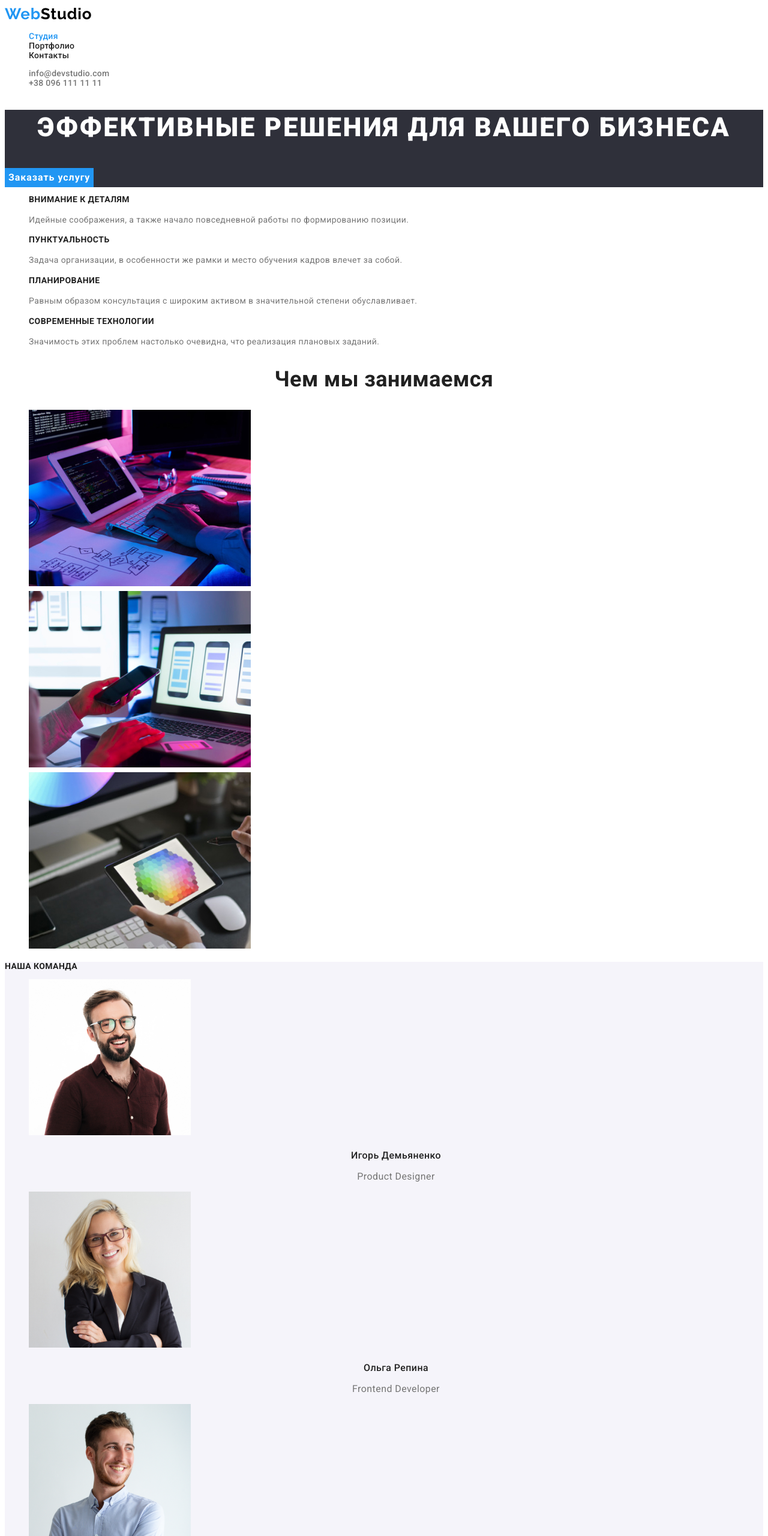
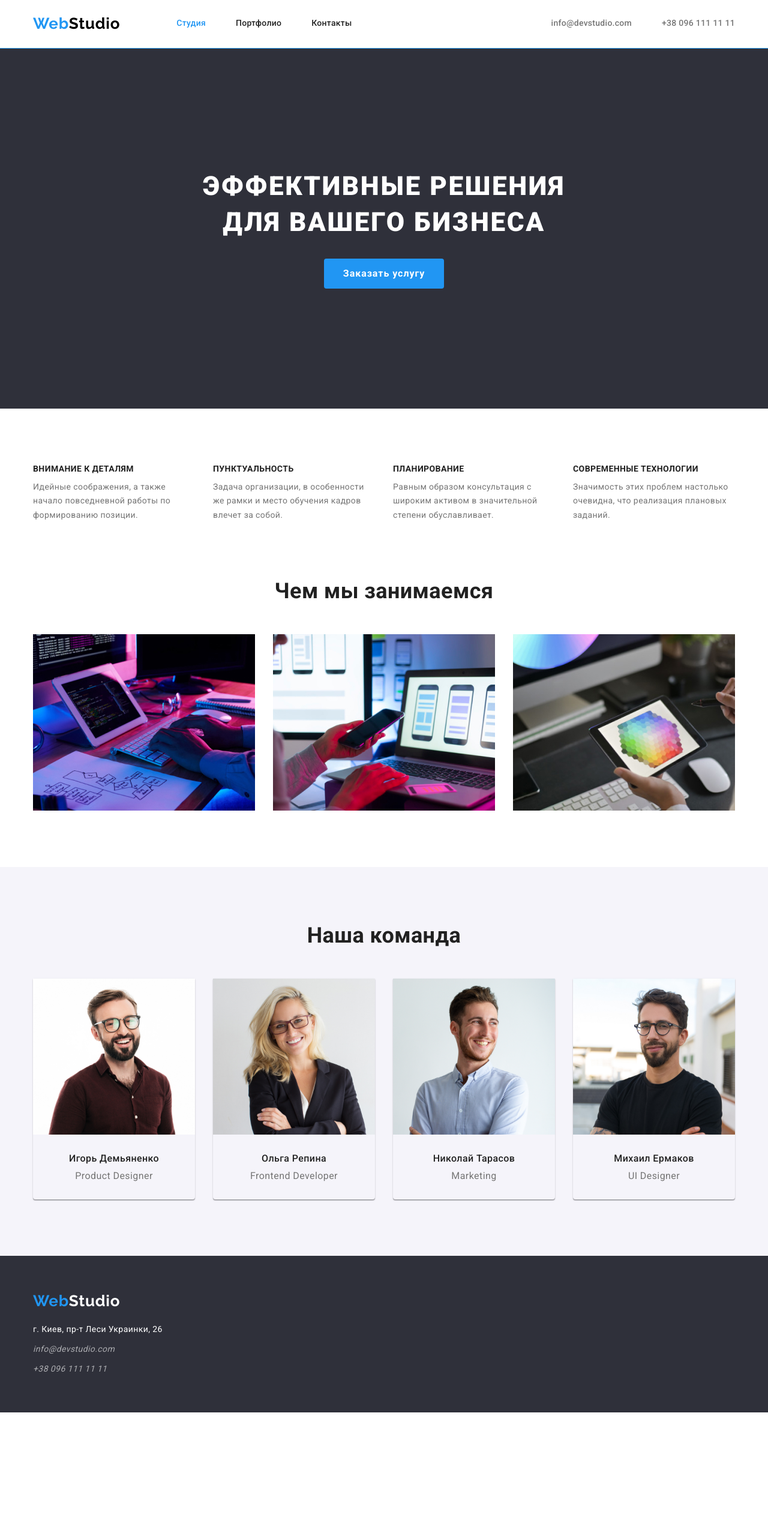
Before and after one commit to vitalii-khymchuk/goit-markup-hw-03, a plain HTML site: page index.html in a window 1280 px wide. Shown: the top 2560 px of the page at 60% size. After the commit the page ends 2354 px from the top, so only its background shows below. Drawn offline with nearby package versions, Linux system fonts and the light colour scheme.

Commit message:
flex decorating

```diff
--- a/css/styles.css
+++ b/css/styles.css
@@ -1,3 +1,30 @@
+p, h1, h2, h3, h4, h5, h6 {
+margin: 0px;}
+
+ul, ol {margin: 0px;
+padding-left: 0px;}
+
+img {display: block;}
+
+.link {
+  text-decoration: none;
+}
+.list {
+  list-style-type: none;
+}
+.buttons {
+  font-family: inherit;
+  cursor: pointer;
+  border: none;
+  border-radius: 4px;
+}
+.container {
+  width: 1200px;
+  padding-left: 15px;
+  padding-right: 15px;
+  margin: 0 auto;
+}
+
 /* COLORS */
 
 :root {
@@ -8,6 +35,7 @@
   --extra-text-color: rgba(255, 255, 255, 0.6);
   --secondary-background-color: #f5f4fa;
   --extra-background-color: #2f303a;
+  --typical-value:94px;
 }
 
 /* BODY */
@@ -19,22 +47,10 @@ body {
   font-size: 14px;
   line-height: 1.7;
   letter-spacing: 0.03em;
-
   color: var(--text-color);
   background-color: var(--secondary-main-color);
 }
 
-.link {
-  text-decoration: none;
-}
-.list {
-  list-style-type: none;
-}
-.buttons {
-  font-family: inherit;
-  cursor: pointer;
-  border: none;
-}
 
 /* HEADER */
 
@@ -42,6 +58,10 @@ body {
   font-weight: 500;
   line-height: 1.14;
   letter-spacing: 0.02em;
+  border-bottom: 1px solid var(--accent-color);
+
+  padding-top: 24px;
+  padding-bottom: 25px;
 }
 
 /* ЛОГОТИП */
@@ -53,7 +73,6 @@ body {
   font-size: 26px;
   line-height: 1.19;
   letter-spacing: 0.03em;
-
   color: #2196f3;
 }
 
@@ -63,13 +82,40 @@ body {
 
 /* НАВИГАЦИЯ */
 
+.menu {
+  display: flex;
+  align-items: center;
+}
+
+.nav-list {
+  display: flex;
+  margin-left: var(--typical-value);
+}
+
 .nav-list .link {
   color: var(--primary-main-color);
+
+  padding-top: 32px;
+  padding-bottom: 32px;
+}
+
+
+.nav-list .item + .item {margin-left: 50px;}
+
+.contacts-list {
+  display: flex;
+  margin-left: auto;
+}
+
+.contacts-item + .contacts-item {margin-left: 50px;
 }
 
 .contacts {
   color: var(--text-color);
 }
+
+.header .contacts {padding-top: 32px;
+  padding-bottom: 32px;}
 
 .nav-list .link:hover,
 .nav-list .link:focus,
@@ -86,6 +132,11 @@ body {
 
 .hero {
   background-color: var(--extra-background-color);
+
+  text-align: center;
+  padding-top: 200px;
+  padding-bottom: 200px;
+
 }
 
 .hero-header {
@@ -95,8 +146,11 @@ body {
   text-align: center;
   letter-spacing: 0.06em;
   text-transform: uppercase;
+  display: inline-block;
+  color: var(--secondary-main-color);
 
-  color: var(--secondary-main-color);
+  max-width: 696px;
+  margin-bottom: 30px;
 }
 
 .hero-button {
@@ -104,11 +158,13 @@ body {
   font-size: 16px;
   line-height: 1.88;
   align-items: center;
-  text-align: center;
   letter-spacing: 0.06em;
-
   background-color: var(--accent-color);
   color: var(--secondary-main-color);
+
+  display:block;
+  margin: 0 auto;
+  padding: 10px 32px;
 }
 
 .hero-button:hover,
@@ -119,6 +175,20 @@ body {
 }
 
 /* ПРЕИМУЩЕСТВА */
+
+.advantages {
+  padding-top: var(--typical-value);
+}
+
+.advantages .list {
+  display: flex;
+  justify-content: space-between;
+}
+
+.advantages-item {
+   flex-basis: calc((100% - 90px) / 4);
+}
+
 
 .hidden-title {
   width: 1px;
@@ -133,32 +203,71 @@ body {
   font-size: 14px;
   line-height: 1.14;
   text-transform: uppercase;
+  color: var(--primary-main-color);
 
-  color: var(--primary-main-color);
+  margin-bottom: 10px;
 }
 
 /* ЧЕМ МЫ ЗАНИМАЕМСЯ */
 
+.specialisation {
+  margin-top: 94px;
+}
+
 .specialisation-header {
+
+font-weight: 700;
+font-size: 36px;
+line-height: 1.16;
+
+text-align: center;
+
+color: var(--primary-main-color);
+}
+
+.specialisation  .list {
+  display: flex;
+  justify-content: space-between;
+   margin-top: 50px;
+}
+
+.specialisation-item {
+  flex-basis: calc((100% - 90px) / 4);
+}
+
+/* НАША КОМАНДА */
+
+.team {
+  margin-top:var(--typical-value);
+  padding-top: var(--typical-value);
+  padding-bottom: var(--typical-value);
+
+  background-color:var(--secondary-background-color);
+}
+
+.team .list {
+  display:flex;
+  justify-content: space-between;
+  margin-top: 50px;
+}
+
+.team-card {
+box-shadow: 0px 1px 3px rgba(0, 0, 0, 0.12), 0px 1px 1px rgba(0, 0, 0, 0.14), 0px 2px 1px rgba(0, 0, 0, 0.2);
+border-radius: 0px 0px 4px 4px;
+flex-basis: calc((100% - 90px) / 4);
+}
+
+.members-description {
+padding-top: 30px;
+padding-bottom: 30px;
+}
+
+.section-header {
 font-weight: 700;
 font-size: 36px;
 line-height: 1.16;
 text-align: center;
-
-color: var(--primary-main-color)
-}
-
-/* НАША КОМАНДА */
-
-.team {background-color: var(--secondary-background-color);}
-
-.team-header {
-  font-weight: 700;
-  font-size: 14px;
-  line-height: 1.14;
-  text-transform: uppercase;
-
-  color: var(--primary-main-color);
+color: var(--primary-main-color);
 }
 
 .team-member {
@@ -166,7 +275,6 @@ font-weight: 500;
 font-size: 16px;
 line-height: 1.19;
 text-align: center;
-
 color: var(--primary-main-color)
 }
 
@@ -174,14 +282,24 @@ color: var(--primary-main-color)
 font-size: 16px;
 line-height: 1.19;
 text-align: center;
+margin-top: 10px;
 }
 
 /* FOOTER */
-.footer {background-color: var(--extra-background-color);}
+.footer {background-color: var(--extra-background-color);
+
+padding-top: 60px;
+padding-bottom: 60px;}
 
 .footer .logo-part {
 color: var(--secondary-main-color)
 }
+
+.footer .list {
+  margin-top: 20px;
+}
+
+.footer .address-item + .address-item {margin-top: 9px;}
 
 .footer .place {
     font-style: normal;
@@ -202,9 +320,23 @@ color: var(--secondary-main-color)
   color: var(--accent-color);
 }
 
-/* ПОРТФОЛИО */
+/* СТРАНИЦА ПОРТФОЛИО */
+
+.projects {
+  padding-top: var(--typical-value);
+  padding-bottom: var(--typical-value);
+}
 
 /* КНОПКИ ФИЛЬТРА */
+
+.filter {display: flex;
+  justify-content: center;
+}
+
+
+.filter > .item + .item {
+  margin-left: 8px;
+}
 
 .filter-buttons {
 
@@ -213,10 +345,12 @@ font-size: 16px;
 line-height: 1.62;
 text-align: center;
 letter-spacing: 0.03em;
+background-color: var(--secondary-background-color);
+color: var(--primary-main-color);
 
-color: var(--primary-main-color);
-background-color: var(--secondary-background-color);
+padding: 6px 22px;
 }
+
 
 .filter-buttons:hover, .filter-buttons:focus {
     color: var(--secondary-main-color);
@@ -228,17 +362,53 @@ background-color: var(--accent-color);
 }
 /* КАРТОЧКИ */
 
+.projects-list {
+  display: flex;
+  flex-wrap: wrap;
+  margin-top: 34px;
+}
+
+.cards {
+  flex-basis: calc((100% - 60px) / 3);
+  margin-top: 30px;
+  margin-left: 30px;
+}
+
+.cards:nth-child(-n + 3) {
+  margin-top: 0;
+}
+
+.cards:nth-child(3n + 1) {
+  margin-left: 0;}
+
+.card-description {
+  padding: 20px 24px;
+  border:  1px solid #EEEEEE;
+  border-top: none;
+}
+
 .card-name {
 font-weight: 700;
 font-size: 18px;
 line-height: 2;
 letter-spacing: 0.06em;
+color: var(--primary-main-color);
 
-color: var(--primary-main-color);
 }
 
 .card-type {
 font-size: 16px;
 line-height: 1.88;
-color: var(--text-color)
+color: var(--text-color);
+
+margin-top: 4px;
 }
+
+.projects-list img {
+  height: 294px;
+  object-fit: cover;
+}
+
+.basketball-card {
+  object-position: 0px -37px;
+}
--- a/index.html
+++ b/index.html
@@ -5,105 +5,124 @@
     <meta http-equiv="X-UA-Compatible" content="IE=edge">
     <meta name="viewport" content="width=device-width, initial-scale=1.0">
     <title>Студия</title>
+    <link href="https://fonts.googleapis.com/css2?family=Raleway:wght@700&family=Roboto:wght@400;500;700;900&display=swap" rel="stylesheet">
+    <link rel="stylesheet" href="https://cdnjs.cloudflare.com/ajax/libs/modern-normalize/1.1.0/modern-normalize.min.css" integrity="sha512-wpPYUAdjBVSE4KJnH1VR1HeZfpl1ub8YT/NKx4PuQ5NmX2tKuGu6U/JRp5y+Y8XG2tV+wKQpNHVUX03MfMFn9Q==" crossorigin="anonymous" referrerpolicy="no-referrer" />
     <link rel="stylesheet" href="./css/styles.css">
-    <link href="https://fonts.googleapis.com/css2?family=Raleway:wght@700&family=Roboto:wght@400;500;700;900&display=swap" rel="stylesheet">
 </head>
 <body>
     <header class="header">
-        <nav>
+        <div class="container">
+        <nav class="menu">
             <a href="./index.html" class="logo link">Web<span class="logo-part">Studio</span></a>
             <ul class="list nav-list">
-                <li><a href="./index.html" class="link current-page">Студия</a></li>
-                <li><a href="./portfolio.html" class="link">Портфолио</a></li>
-                <li><a href="" class="link">Контакты</a></li>
+                <li class="item"><a href="./index.html" class="link current-page">Студия</a></li>
+                <li class="item"><a href="./portfolio.html" class="link">Портфолио</a></li>
+                <li class="item"><a href="" class="link">Контакты</a></li>
             </ul>
+            <ul class="contacts-list list">
+              <li class="contacts-item"><a href="mailto:info@devstudio.com" class="contacts link">info@devstudio.com</a></li>
+              <li class="contacts-item"><a href="tel:+380961111111" class="contacts link">+38 096 111 11 11</a></li>
+        </ul>
         </nav>
-        <ul class="list">
-            <li><a href="mailto:info@devstudio.com" class="contacts link">info@devstudio.com</a></li>
-            <li><a href="tel:+380961111111" class="contacts link">+38 096 111 11 11</a></li>
-        </ul>
-
+        </div>
     </header>
 
     <main>
         <!-- герой -->
-        <div class="hero">
-            <section>
+            <section class="hero">
+             <div class="container">
                 <h1 class="hero-header">Эффективные решения для вашего бизнеса</h1>
                 <button type="button" class="buttons hero-button">Заказать услугу</button>
-             </section>
-        </div>
+            </div>
+            </section>
+
 
         <!-- преимущества -->
-        <section>
+        <section class="advantages">
+         <div class="container">
             <h2 class="hidden-title">Преимущества</h2>
             <ul class="list">
-                <li>
+                <li class="advantages-item">
                     <h3 class="advantages-header">Внимание к деталям</h3>
                     <p>Идейные соображения, а также начало повседневной работы по формированию позиции.</p>
                 </li>
-                <li>
+                <li class="advantages-item">
                     <h3 class="advantages-header">Пунктуальность</h3>
                     <p>Задача организации, в особенности же рамки и место обучения кадров влечет за собой.</p>
                 </li>
-                <li>
+                <li class="advantages-item">
                     <h3 class="advantages-header">Планирование</h3>
                     <p>Равным образом консультация с широким активом в значительной степени обуславливает.</p>
                 </li>
-                <li>
+                <li class="advantages-item">
                     <h3 class="advantages-header">Современные технологии</h3>
                     <p>Значимость этих проблем настолько очевидна, что реализация плановых заданий.</p>
                 </li>
             </ul>
+            </div>
         </section>
 
         <!-- Чем мы занимаемся -->
-        <section>
+        <section class="specialisation">
+            <div class="container">
             <h2 class="specialisation-header">Чем мы занимаемся</h2>
             <ul class="list">
                 <li><img src="./images/images-main-page/box1.jpg" alt="Написание кода" width="370"></li>
                 <li><img src="./images/images-main-page/box2.jpg" alt="Адаптация контента под смартфон" width="370"></li>
-                <li><img src="./images/images-main-page/box3.jpg" alt="Подбор цветов" width="370"></li>
+                <li class="specailisation-item"><img src="./images/images-main-page/box3.jpg" alt="Подбор цветов" width="370"></li>
             </ul>
+            </div>
         </section>
 
         <!-- Наша команда -->
         <section class="team">
-            <h2 class="team-header">Наша команда</h2>
+            <div class="container">
+            <h2 class="section-header">Наша команда</h2>
             <ul class="list">
-                <li>
+                <li class="team-card">
                     <img src="./images/images-main-page/img.jpg" alt="Игорь Демьяненко" width="270">
+                    <div class="members-description">
                     <h3 class="team-member">Игорь Демьяненко</h3>
                     <p lang="en" class="member-position">Product Designer</p>
+                    </div>
                 </li>
-                <li>
+                <li class="team-card">
                     <img src="./images/images-main-page/img1.jpg" alt="Ольга Репина" width="270">
+                    <div class="members-description">
                     <h3 class="team-member">Ольга Репина</h3>
                     <p lang="en" class="member-position">Frontend Developer</p>
+                    </div>
                 </li>
-                <li>
+                <li class="team-card">
                     <img src="./images/images-main-page/img2.jpg" alt="Николай Тарасов" width="270">
+                    <div class="members-description">
                     <h3 class="team-member">Николай Тарасов</h3>
                     <p lang="en" class="member-position">Marketing</p>
+                    </div>
                 </li>
-                <li>
+                <li class="team-card">
                     <img src="./images/images-main-page/img3.jpg" alt="Михаил Ермаков" width="270">
+                    <div class="members-description">
                     <h3 class="team-member">Михаил Ермаков</h3>
                     <p lang="en" class="member-position">UI Designer</p>
+                    </div>
                 </li>
             </ul>
+            </div>
         </section>
 
     </main>
     <footer class="footer">
+        <div class="container">
         <a href="./index.html" class="logo link">Web<span class="logo-part">Studio</span></a>
             <address>
                <ul class="list">
-                   <li><a href="https://www.google.com/maps/place/%D0%B1%D1%83%D0%BB.+%D0%9B%D0%B5%D1%81%D0%B8+%D0%A3%D0%BA%D1%80%D0%B0%D0%B8%D0%BD%D0%BA%D0%B8,+26,+%D0%9A%D0%B8%D0%B5%D0%B2,+02000/@50.4265807,30.5383858,17z/data=!3m1!4b1!4m5!3m4!1s0x40d4cf0e033ecbe9:0x57a4dffefec77da0!8m2!3d50.4265807!4d30.5383858?shorturl=1" class="link place">г. Киев, пр-т Леси Украинки, 26</a></li>
-                   <li><a href="mailto:info@devstudio.com" class="contacts link">info@devstudio.com</a></li>
-                   <li><a href="tel:+380961111111" class="contacts link">+38 096 111 11 11</a></li>
+                   <li class="address-item"><a href="https://www.google.com/maps/place/%D0%B1%D1%83%D0%BB.+%D0%9B%D0%B5%D1%81%D0%B8+%D0%A3%D0%BA%D1%80%D0%B0%D0%B8%D0%BD%D0%BA%D0%B8,+26,+%D0%9A%D0%B8%D0%B5%D0%B2,+02000/@50.4265807,30.5383858,17z/data=!3m1!4b1!4m5!3m4!1s0x40d4cf0e033ecbe9:0x57a4dffefec77da0!8m2!3d50.4265807!4d30.5383858?shorturl=1" class="link place">г. Киев, пр-т Леси Украинки, 26</a></li>
+                   <li class="address-item"><a href="mailto:info@devstudio.com" class="contacts link">info@devstudio.com</a></li>
+                   <li class="address-item"><a href="tel:+380961111111" class="contacts link">+38 096 111 11 11</a></li>
                </ul>
             </address>
+            </div>
     </footer>
 </body>
 </html>
```
Also changed, not shown: portfolio.html (+54 -30 lines).
